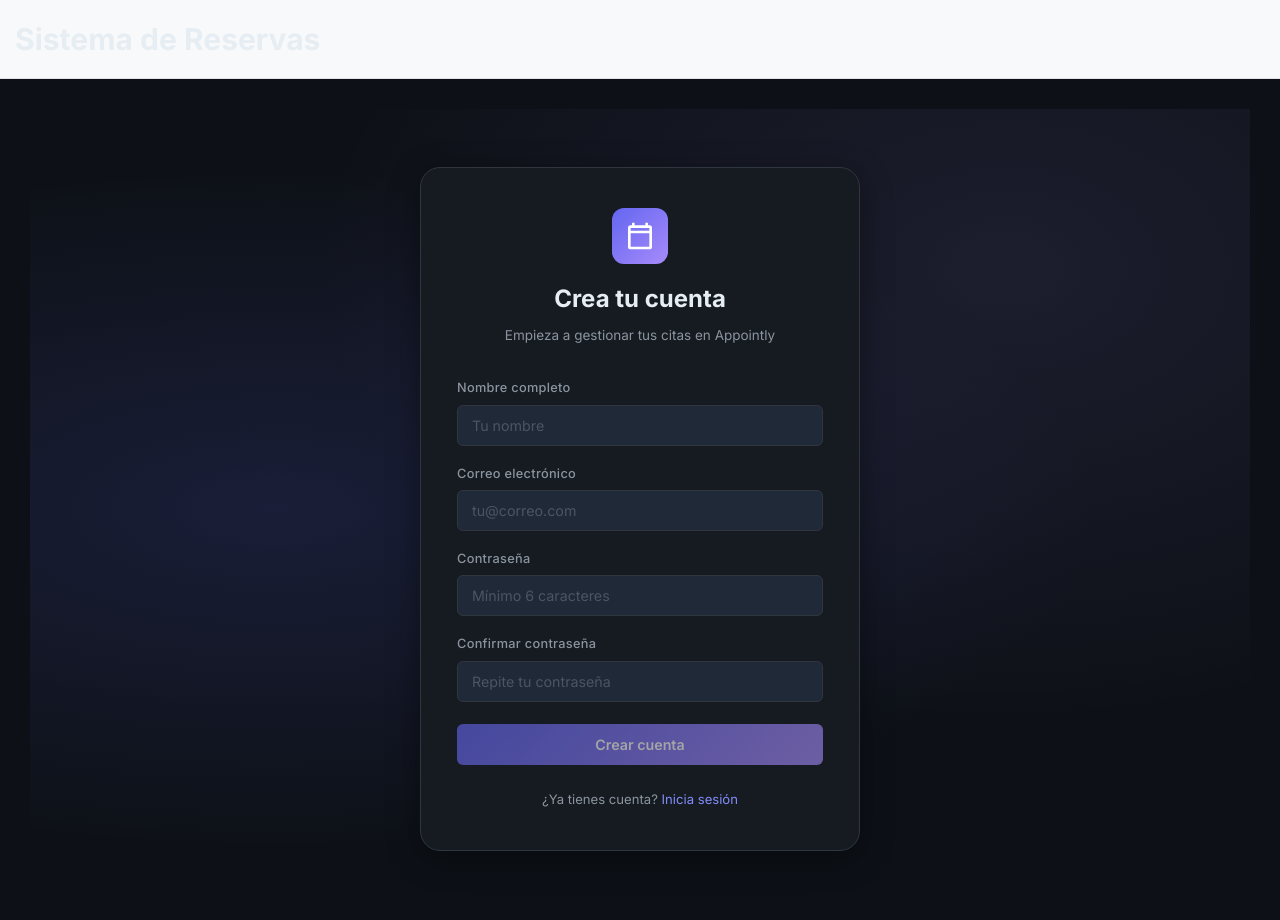
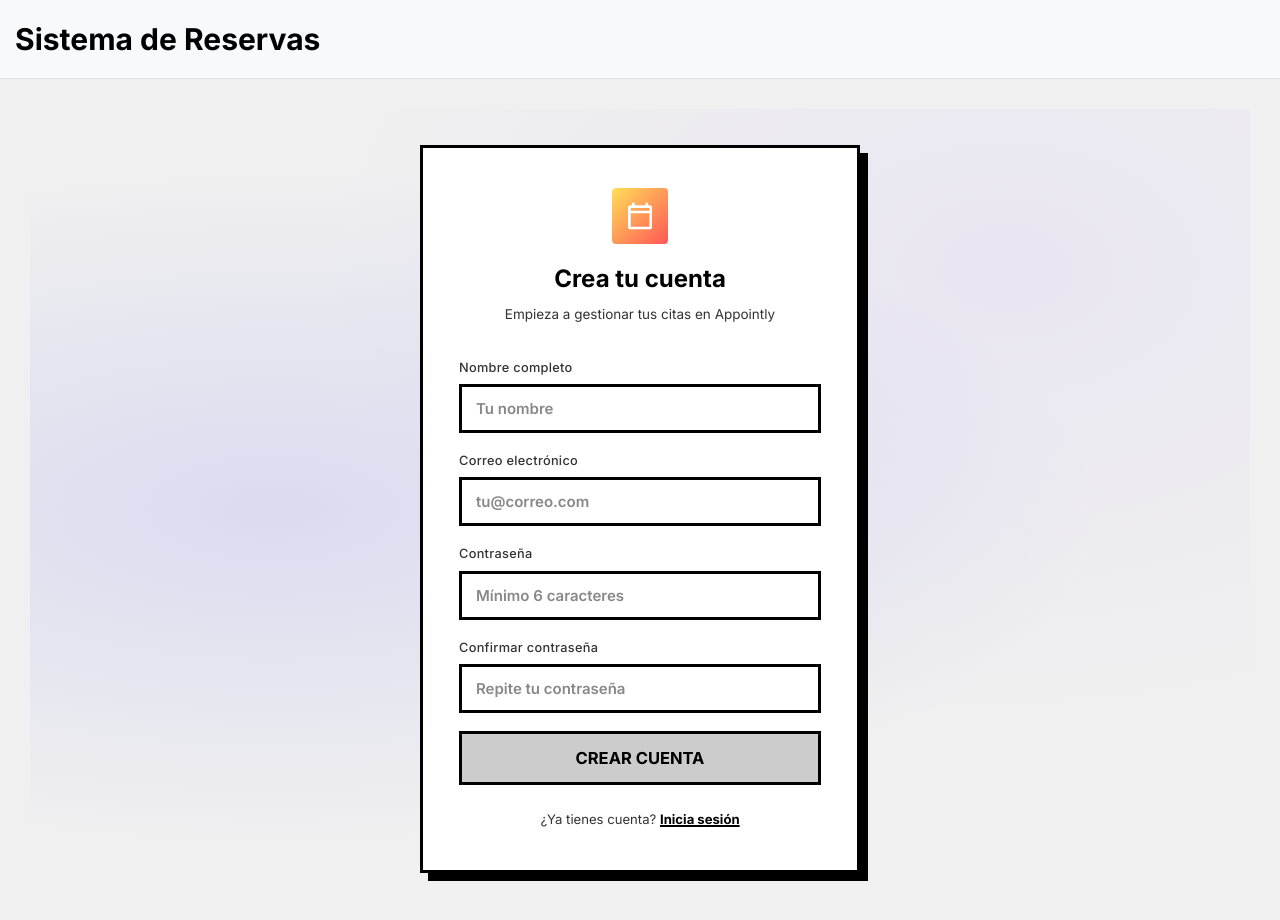
Before and after one commit to jonuar/Appointly, an Angular app in the folder frontend/: page /register in a window 1280 px wide. Shown: the top 920 px of the page. Built offline with nearby package versions, Linux system fonts and the light colour scheme.

Commit message:
feat(ui): implement Neobrutalism design system

```diff
--- a/frontend/src/app/app.scss
+++ b/frontend/src/app/app.scss
@@ -1,17 +1,17 @@
 :root {
-  --primary-color: var(--color-primary, #6366f1);
-  --secondary-color: var(--color-accent, #a78bfa);
-  --accent-color: var(--color-primary, #6366f1);
-  --bg-color: var(--color-bg, #0d1117);
-  --text-dark: var(--color-text, #e6edf3);
-  --text-light: var(--color-muted, #8b949e);
-  --success: var(--color-success, #34d399);
-  --error: var(--color-error, #f87171);
-  --warning: #fbbf24;
-  --info: var(--color-primary, #6366f1);
-  --glass-bg: rgba(22, 27, 34, 0.8);
-  --glass-border: var(--color-border, #30363d);
-  --shadow-premium: var(--shadow-card, 0 8px 32px rgba(0,0,0,0.4));
+  --primary-color: var(--color-primary, #ffde59);
+  --secondary-color: var(--color-accent, #ff5757);
+  --accent-color: var(--color-primary, #ffde59);
+  --bg-color: var(--color-bg, #f0f0f0);
+  --text-dark: var(--color-text, #000000);
+  --text-light: var(--color-muted, #333333);
+  --success: var(--color-success, #00bf63);
+  --error: var(--color-error, #ff3131);
+  --warning: #ffbd59;
+  --info: #3b82f6;
+  --glass-bg: #ffffff;
+  --glass-border: #000000;
+  --shadow-premium: var(--shadow-neo, 4px 4px 0px #000000);
 }
 
 body {
--- a/frontend/src/app/components/ui/notification/notification.component.scss
+++ b/frontend/src/app/components/ui/notification/notification.component.scss
@@ -11,74 +11,74 @@
 
 .notification-card {
   pointer-events: auto;
-  min-width: 300px;
+  min-width: 320px;
   max-width: 450px;
   padding: 1rem 1.5rem;
-  border-radius: 12px;
+  border-radius: 0;
   display: flex;
   align-items: center;
   gap: 1rem;
-  box-shadow: 0 10px 30px rgba(0, 0, 0, 0.15);
-  background: rgba(255, 255, 255, 0.9);
-  backdrop-filter: blur(10px);
-  border: 1px solid rgba(255, 255, 255, 0.2);
+  box-shadow: 6px 6px 0px #000;
+  background: #fff;
+  border: 3px solid #000;
   transform: translateX(0);
-  animation: slideIn 0.4s cubic-bezier(0.68, -0.55, 0.265, 1.55);
+  animation: slideIn 0.3s cubic-bezier(0, 0, 0, 1);
   position: relative;
   overflow: hidden;
 }
 
 .notification-icon {
-  font-size: 1.25rem;
+  font-size: 1.5rem;
+  font-weight: 900;
   display: flex;
   align-items: center;
   justify-content: center;
+  color: #000;
 }
 
 .notification-content {
   flex: 1;
   font-family: 'Inter', sans-serif;
-  font-size: 0.95rem;
-  color: #2d3436;
-  font-weight: 500;
-  line-height: 1.4;
+  font-size: 1rem;
+  color: #000;
+  font-weight: 800;
+  line-height: 1.2;
+  text-transform: uppercase;
 }
 
 .notification-close {
-  background: none;
+  background: #000;
   border: none;
-  font-size: 1.5rem;
-  color: #b2bec3;
+  font-size: 1.2rem;
+  color: #fff;
   cursor: pointer;
-  padding: 0;
+  padding: 4px 8px;
   display: flex;
   align-items: center;
-  transition: color 0.2s;
+  transition: transform 0.1s;
 
   &:hover {
-    color: #636e72;
+    transform: scale(1.1);
   }
 }
 
 // Types
 .notification-success {
-  border-left: 6px solid #00b894;
-  .notification-icon { color: #00b894; }
+  background: var(--color-success);
 }
 
 .notification-error {
-  border-left: 6px solid #d63031;
-  .notification-icon { color: #d63031; }
+  background: var(--color-error);
+  .notification-content, .notification-icon { color: #fff; }
 }
 
 .notification-warning {
-  border-left: 6px solid #fdcb6e;
-  .notification-icon { color: #fdcb6e; }
+  background: var(--color-primary);
 }
 
 .notification-info {
-  border-left: 6px solid #0984e3;
-  .notification-icon { color: #0984e3; }
+  background: #3b82f6;
+  .notification-content, .notification-icon { color: #fff; }
 }
 
 @keyframes slideIn {
--- a/frontend/src/app/components/ui/spinner/spinner.component.scss
+++ b/frontend/src/app/components/ui/spinner/spinner.component.scss
@@ -4,48 +4,39 @@
   left: 0;
   width: 100%;
   height: 100%;
-  background: rgba(13, 17, 23, 0.7);
-  backdrop-filter: blur(12px) saturate(180%);
+  background: rgba(0, 0, 0, 0.4);
   display: flex;
   justify-content: center;
   align-items: center;
   z-index: 9999;
-  animation: fadeIn 0.3s ease-out;
-}
-
-.spinner-container {
-  display: flex;
-  flex-direction: column;
-  align-items: center;
-  gap: 1.5rem;
 }
 
 .spinner-ring {
-  width: 60px;
-  height: 60px;
-  border: 4px solid rgba(255, 255, 255, 0.1);
-  border-top: 4px solid var(--accent-color, #4facfe);
-  border-radius: 50%;
-  animation: spin 1s linear infinite;
-  box-shadow: 0 0 15px rgba(79, 172, 254, 0.4);
+  width: 80px;
+  height: 80px;
+  background: var(--color-primary, #ffde59);
+  border: 4px solid #000;
+  box-shadow: 8px 8px 0px #000;
+  display: flex;
+  justify-content: center;
+  align-items: center;
+  animation: rotateNeo 0.6s infinite steps(4);
+
+  &::after {
+    content: '';
+    width: 30px;
+    height: 30px;
+    background: #fff;
+    border: 3px solid #000;
+  }
 }
 
 .spinner-text {
-  color: white;
-  font-family: 'Inter', sans-serif;
-  font-weight: 500;
-  letter-spacing: 1px;
-  text-transform: uppercase;
-  font-size: 0.85rem;
-  opacity: 0.9;
+  display: none; /* Keep it clean */
 }
 
-@keyframes spin {
-  0% { transform: rotate(0deg); }
-  100% { transform: rotate(360deg); }
+@keyframes rotateNeo {
+  0% { transform: rotate(0deg) scale(1); }
+  50% { transform: rotate(180deg) scale(1.1); }
+  100% { transform: rotate(360deg) scale(1); }
 }
-
-@keyframes fadeIn {
-  from { opacity: 0; }
-  to { opacity: 1; }
-}
--- a/frontend/src/styles.scss
+++ b/frontend/src/styles.scss
@@ -1,24 +1,26 @@
 @import url('https://fonts.googleapis.com/css2?family=Inter:wght@300;400;500;600;700&display=swap');
 
-/* ── Design Tokens ─────────────────────────────────── */
+/* ── Neobrutalism Design Tokens ─────────────────────── */
 :root {
-  --color-bg:         #0d1117;
-  --color-surface:    #161b22;
-  --color-surface-2:  #1f2937;
-  --color-border:     #30363d;
-  --color-primary:    #6366f1;
-  --color-primary-h:  #818cf8;
-  --color-accent:     #a78bfa;
-  --color-text:       #e6edf3;
-  --color-muted:      #8b949e;
-  --color-error:      #f87171;
-  --color-error-bg:   rgba(248,113,113,0.1);
-  --color-success:    #34d399;
-  --radius-sm:        6px;
-  --radius-md:        12px;
-  --radius-lg:        20px;
-  --shadow-card:      0 8px 32px rgba(0,0,0,0.4);
-  --transition:       all 0.2s ease;
+  --color-bg:         #f0f0f0;
+  --color-surface:    #ffffff;
+  --color-surface-2:  #e0e0e0;
+  --color-border:     #000000;
+  --color-primary:    #ffde59; /* Cyber Yellow */
+  --color-primary-h:  #ffbd59;
+  --color-accent:     #ff5757; /* Bright Red */
+  --color-text:       #000000;
+  --color-muted:      #333333;
+  --color-error:      #ff3131;
+  --color-success:    #00bf63;
+  --radius-sm:        0px; /* Neobrutalism often uses sharp or very slight rounding */
+  --radius-md:        4px;
+  --radius-lg:        8px;
+
+  /* The characteristic Neobrutalism "Hard Shadow" */
+  --shadow-neo:       4px 4px 0px #000000;
+  --shadow-neo-lg:    8px 8px 0px #000000;
+  --transition:       all 0.15s cubic-bezier(0, 0, 0, 1);
 }
 
 /* ── Reset & Base ──────────────────────────────────── */
@@ -35,10 +37,12 @@ html, body {
 }
 
 a {
-  color: var(--color-primary-h);
-  text-decoration: none;
+  color: #000;
+  text-decoration: underline;
+  text-decoration-thickness: 2px;
+  font-weight: 700;
   transition: var(--transition);
-  &:hover { color: var(--color-accent); text-decoration: underline; }
+  &:hover { background-color: var(--color-primary); color: #000; text-decoration: none; }
 }
 
 /* ── Auth Layout (shared by Login & Register) ─────── */
@@ -58,11 +62,11 @@ a {
   width: 100%;
   max-width: 440px;
   background: var(--color-surface);
-  border: 1px solid var(--color-border);
-  border-radius: var(--radius-lg);
+  border: 3px solid var(--color-border);
+  border-radius: var(--radius-sm);
   padding: 40px 36px;
-  box-shadow: var(--shadow-card);
-  animation: fadeUp 0.4s ease;
+  box-shadow: var(--shadow-neo-lg);
+  animation: fadeUp 0.3s ease-out;
 }
 
 .auth-header {
@@ -115,26 +119,27 @@ a {
 
   input {
     width: 100%;
-    padding: 11px 14px;
-    background: var(--color-surface-2);
-    border: 1px solid var(--color-border);
+    padding: 12px 14px;
+    background: #fff;
+    border: 3px solid var(--color-border);
     border-radius: var(--radius-sm);
-    color: var(--color-text);
-    font-size: 0.95rem;
+    color: #000;
+    font-size: 1rem;
+    font-weight: 600;
     font-family: 'Inter', sans-serif;
     transition: var(--transition);
     outline: none;
 
-    &::placeholder { color: #4b5563; }
+    &::placeholder { color: #888; }
 
     &:focus {
-      border-color: var(--color-primary);
-      box-shadow: 0 0 0 3px rgba(99,102,241,0.2);
+      background: var(--color-primary);
+      transform: translate(-2px, -2px);
+      box-shadow: 4px 4px 0px #000;
     }
 
     &.input-error {
-      border-color: var(--color-error);
-      &:focus { box-shadow: 0 0 0 3px rgba(248,113,113,0.2); }
+      background: #ffcccc;
     }
   }
 }
@@ -156,13 +161,14 @@ a {
 /* ── Buttons ──────────────────────────────────────── */
 .btn-primary {
   width: 100%;
-  padding: 12px;
-  background: linear-gradient(135deg, var(--color-primary), var(--color-accent));
-  border: none;
+  padding: 14px;
+  background: var(--color-primary);
+  border: 3px solid #000;
   border-radius: var(--radius-sm);
-  color: #fff;
-  font-size: 0.95rem;
-  font-weight: 600;
+  color: #000;
+  font-size: 1.1rem;
+  font-weight: 800;
+  text-transform: uppercase;
   font-family: 'Inter', sans-serif;
   cursor: pointer;
   transition: var(--transition);
@@ -170,19 +176,22 @@ a {
   align-items: center;
   justify-content: center;
   gap: 8px;
-  margin-top: 4px;
+  box-shadow: var(--shadow-neo);
 
   &:hover:not(:disabled) {
-    filter: brightness(1.12);
-    transform: translateY(-1px);
-    box-shadow: 0 4px 20px rgba(99,102,241,0.4);
+    transform: translate(-2px, -2px);
+    box-shadow: 6px 6px 0px #000;
   }
 
-  &:active:not(:disabled) { transform: translateY(0); }
+  &:active:not(:disabled) {
+    transform: translate(2px, 2px);
+    box-shadow: none;
+  }
 
   &:disabled {
-    opacity: 0.6;
+    background: #ccc;
     cursor: not-allowed;
+    box-shadow: none;
   }
 }
 
```
Also changed, not shown: frontend/src/app/components/dashboard/dashboard.scss (+75 -57 lines).
